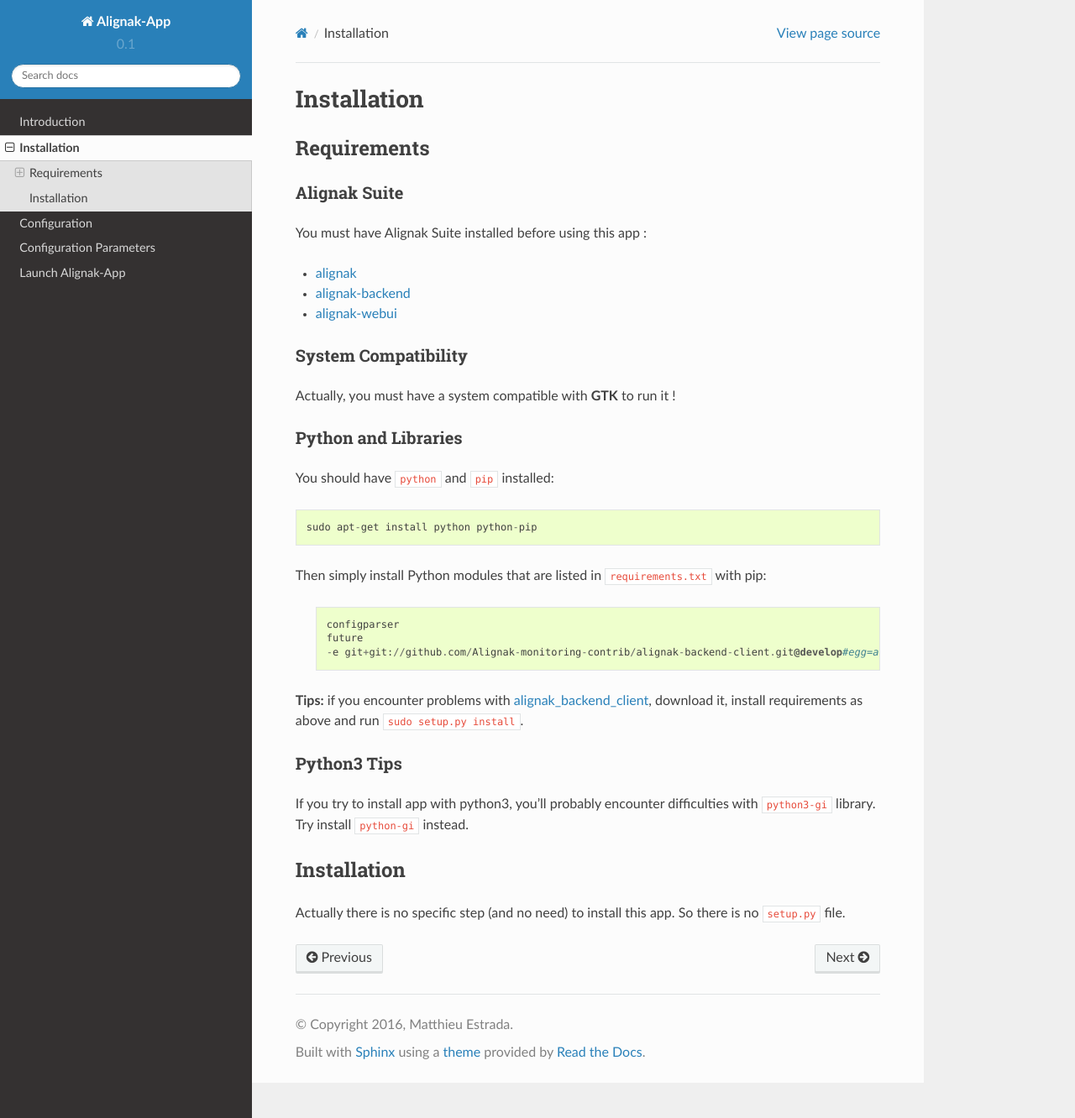
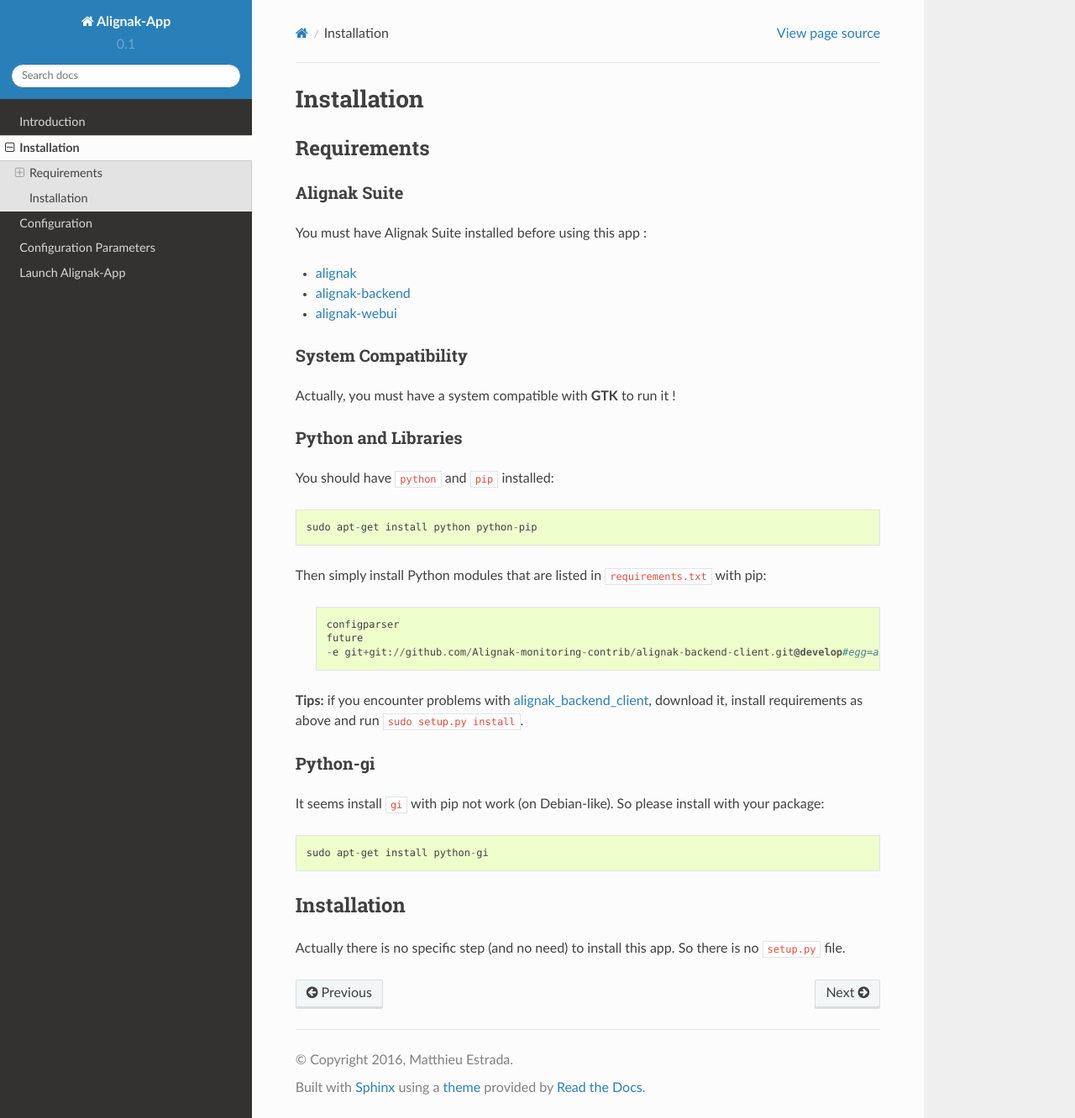
Before and after one commit to Alignak-monitoring-contrib/alignak-app, a Sphinx documentation site: the page built from docs/install.rst, in a window 1280 px wide and 1332 px high. Shown: the whole window at 84% size. Built offline with Sphinx 7.4.7 and the Read the Docs theme 2.0.0, drawn with Linux system fonts in a browser that asks for light colours.

Commit message:
Update install for Python-gi

```diff
--- a/docs/install.rst
+++ b/docs/install.rst
@@ -33,10 +33,12 @@
 
 **Tips:** if you encounter problems with `alignak_backend_client`_, download it, install requirements as above and run ``sudo setup.py install``.
 
-Python3 Tips
+Python-gi
 ~~~~~~~~~~~~
 
-If you try to install app with python3, you'll probably encounter difficulties with ``python3-gi`` library. Try install ``python-gi`` instead.
+It seems install ``gi`` with pip not work (on Debian-like). So please install with your package::
+
+   sudo apt-get install python-gi
 
 Installation
 ------------
```
